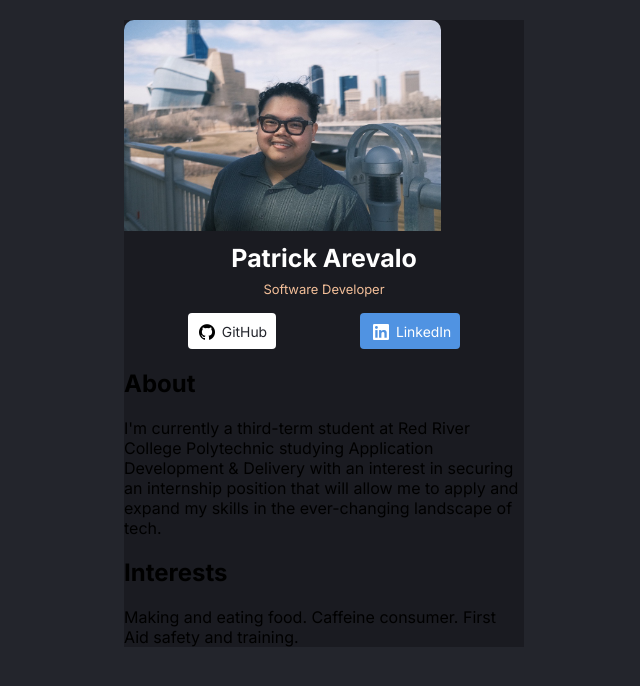
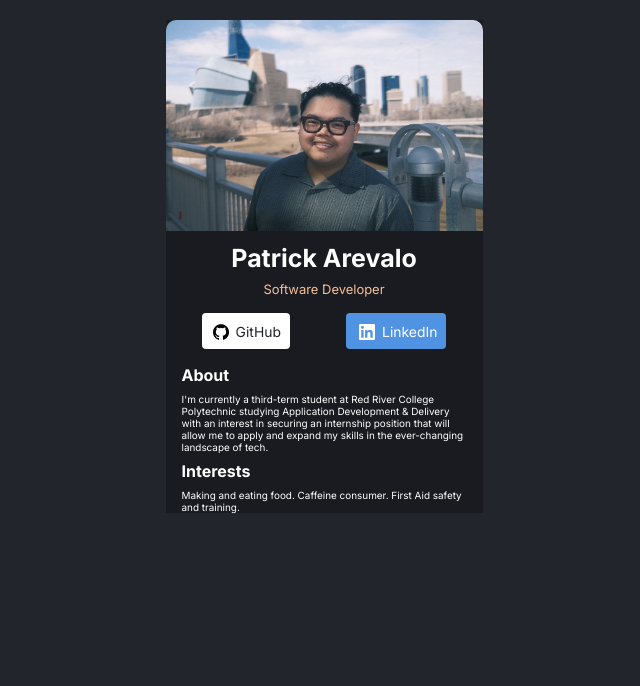
Before and after one commit to P1ARB33/scrimba-digital-business-card, a React (Vite) app: page / in a window 1280 px wide. Shown: the top 686 px of the page, without its empty margins (316-956 px from the left). Built offline with nearby package versions, Linux system fonts and the light colour scheme.

Commit message:
feat: content styling

```diff
--- a/styles.css
+++ b/styles.css
@@ -9,7 +9,7 @@ body {
 
 /* Main Card */
 .card {
-    max-width: 400px;
+    max-width: 317px;
     background-color: #1A1B21;
     margin: 20px;
 }
@@ -99,3 +99,23 @@ body {
 .linkedin-button:active {
     transform: scale(0.98);
 }
+
+/* Body Text styling */
+
+.text-container {
+    margin: 1rem;
+}
+
+.text-container > h2 {
+    margin: 0.5rem 0;
+    font-size: 1rem;
+    color: #FFFFFF;
+    font-weight: 700;
+}
+
+.text-container > p {
+    margin: 0.5rem 0;
+    font-size: 0.62rem;
+    color: #FFFFFF;
+    font-weight: 400;
+}
```
